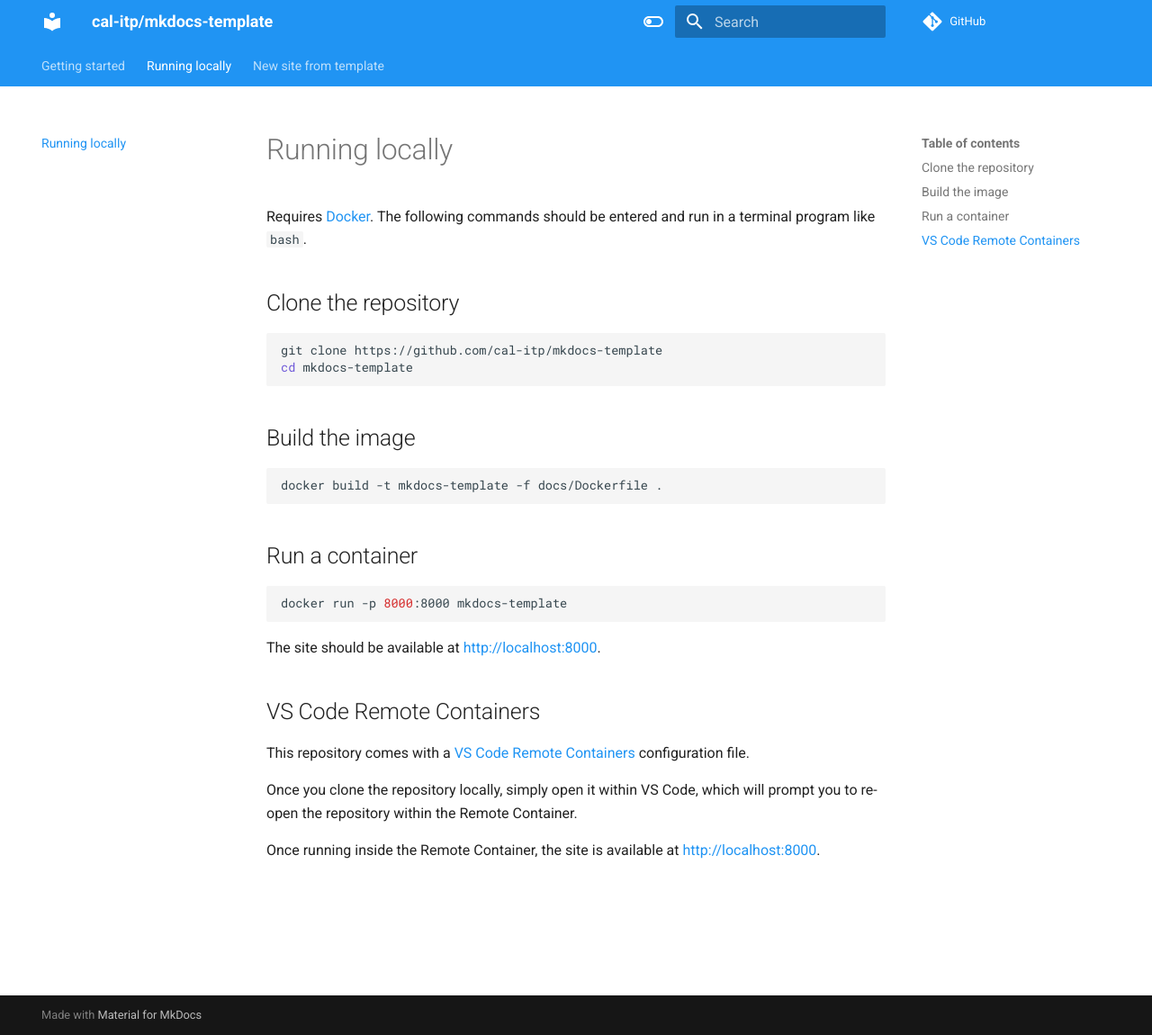
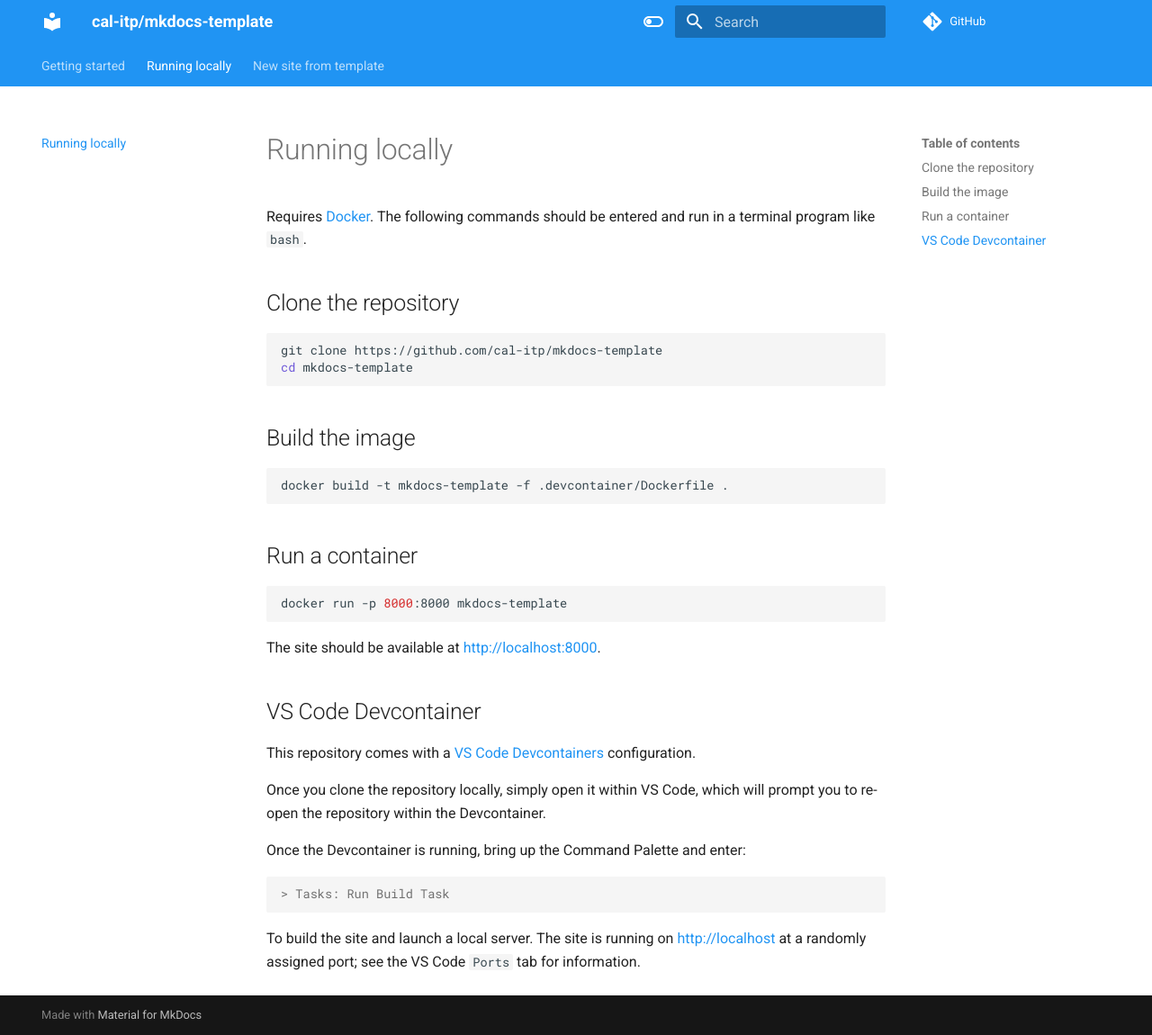
Before and after one commit to cal-itp/mkdocs-template, an MkDocs documentation site: the page built from docs/running-locally.md, in a window 1280 px wide and 1150 px high. Shown: the whole window at 90% size. Built offline with MkDocs 1.6.1 and Material for MkDocs 9.7.7, drawn with Linux system fonts in a browser that asks for light colours; nearby versions of some CDN libraries; comment, search, counter and statistics services are not loaded.

Commit message:
docs: update local devcontainer setup

````diff
--- a/docs/running-locally.md
+++ b/docs/running-locally.md
@@ -13,7 +13,7 @@
 ## Build the image
 
 ```bash
-docker build -t mkdocs-template -f docs/Dockerfile .
+docker build -t mkdocs-template -f .devcontainer/Dockerfile .
 ```
 
 ## Run a container
@@ -24,12 +24,18 @@
 
 The site should be available at <http://localhost:8000>.
 
-## VS Code Remote Containers
+## VS Code Devcontainer
 
-This repository comes with a [VS Code Remote Containers](https://code.visualstudio.com/docs/remote/containers)
-configuration file.
+This repository comes with a [VS Code Devcontainers](https://code.visualstudio.com/docs/remote/containers) configuration.
 
 Once you clone the repository locally, simply open it within VS Code, which will
-prompt you to re-open the repository within the Remote Container.
+prompt you to re-open the repository within the Devcontainer.
 
-Once running inside the Remote Container, the site is available at <http://localhost:8000>.
+Once the Devcontainer is running, bring up the Command Palette and enter:
+
+```console
+> Tasks: Run Build Task
+```
+
+To build the site and launch a local server. The site is running on <http://localhost> at a randomly assigned port; see the
+VS Code `Ports` tab for information.
````
Also changed, not shown: docs/README.md (+8 -8 lines).
